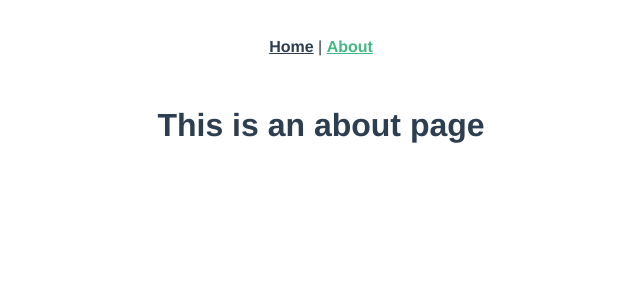
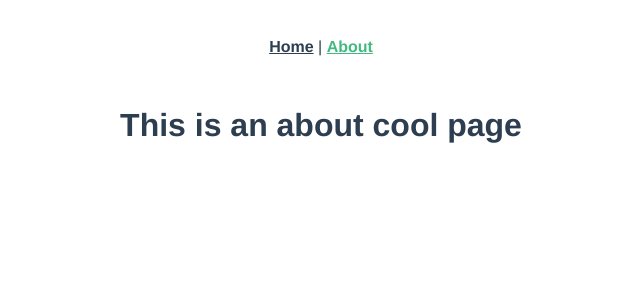
Before and after one commit to rekaens/Shoebox, a Vue app: page /about in a window 1280 px wide. Shown: the top 300 px of the page, without its empty margins (319-959 px from the left). Built offline with nearby package versions, Linux system fonts and the light colour scheme.

Commit message:
feat: add selection template

```diff
--- a/src/views/AboutView.vue
+++ b/src/views/AboutView.vue
@@ -1,5 +1,5 @@
 <template>
   <div class="about">
-    <h1>This is an about page</h1>
+    <h1>This is an about cool page</h1>
   </div>
 </template>
```
